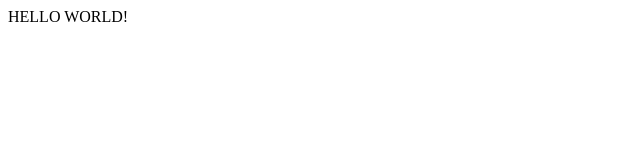
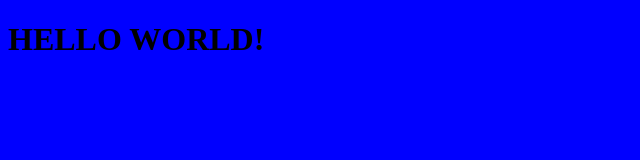
Before and after one commit to 231250003/git-example-remote, a plain HTML site: page index.html in a window 1280 px wide. Shown: the whole page, without its empty margins (0-640 px from the left). Drawn offline with Linux system fonts and the light colour scheme.

Commit message:
Create git.css;Modifed index.html: h1 and import git.css

```diff
--- a/index.html
+++ b/index.html
@@ -4,9 +4,10 @@
     <meta charset="UTF-8">
     <meta http-equiv="X-UA-Compatible" content="IE=edge">
     <meta name="viewport" content="width=device-width,initial-scale=1.0">
+    <link rel="stylesheet" type="text/css" href="git.css">
     <title>使用Git教学</title>
 </head>
 <body>
-    HELLO WORLD!
+    <h1>HELLO WORLD!</h1>
 </body>
 </html>
```
